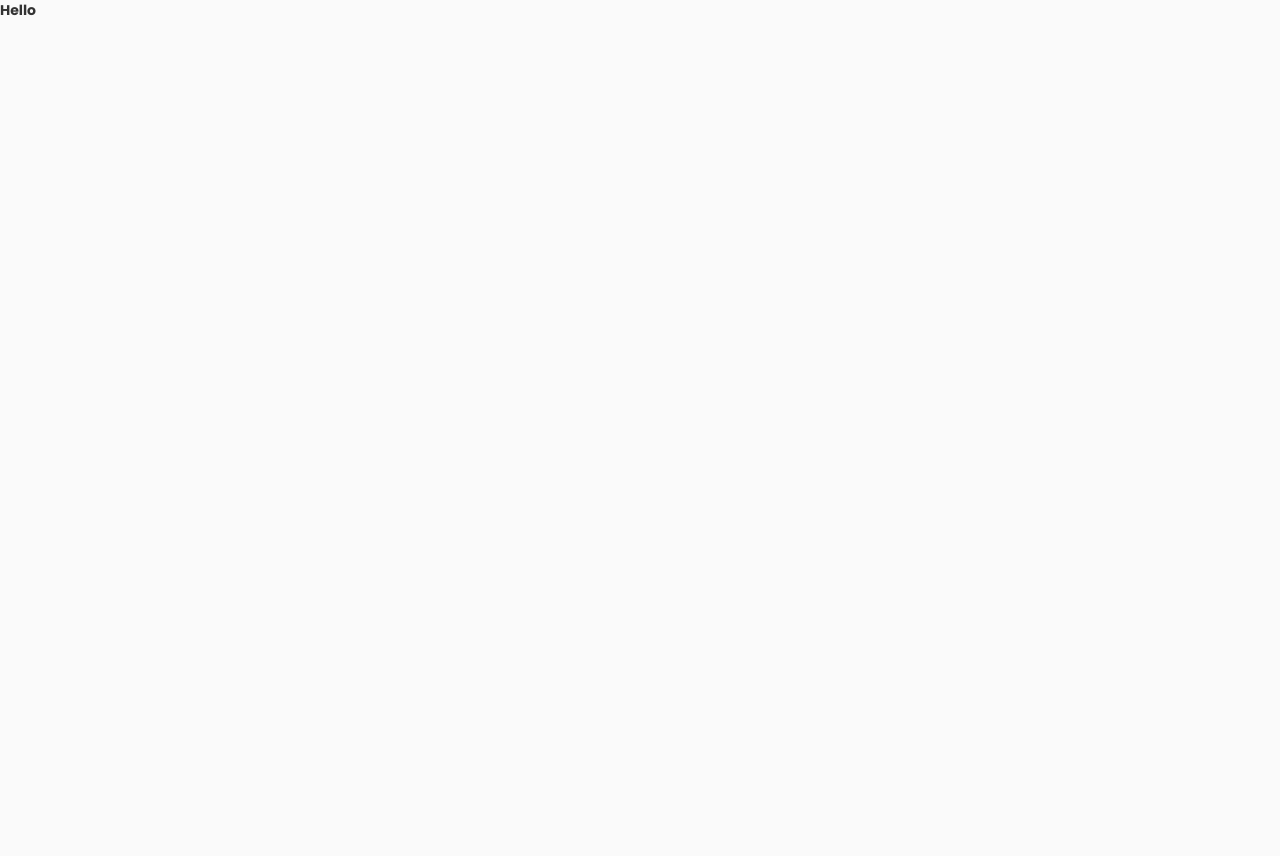
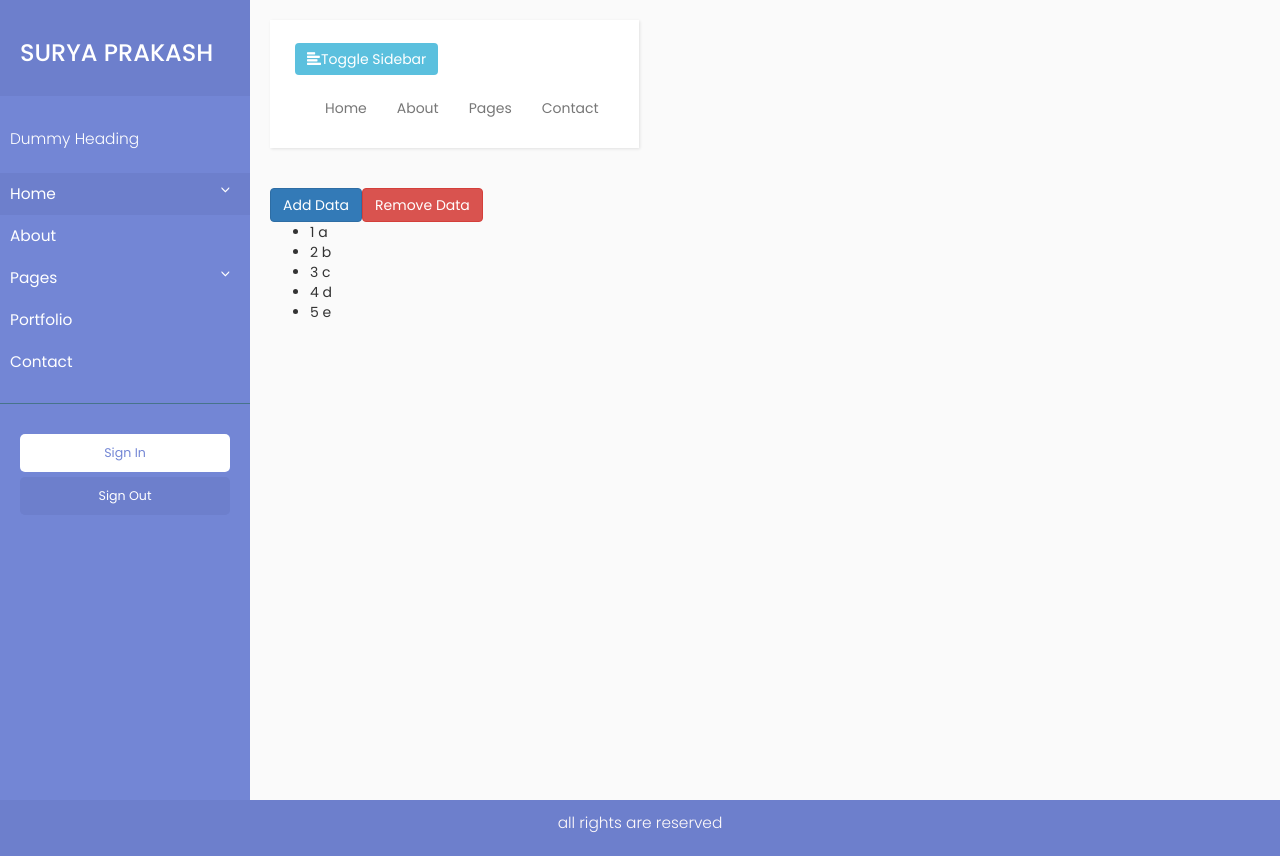
Before and after one commit to suryabogadhi/angular0.2, an Angular app: page / in a window 1280 px wide. Before the commit the page ends 800 px from the top, so only its background shows below. Built offline with nearby package versions, Linux system fonts and the light colour scheme.

Commit message:
services basics

```diff
--- a/src/app/app.component.html
+++ b/src/app/app.component.html
@@ -6,21 +6,25 @@
   <!-- Page Content Holder -->
   <div id="content">
     <app-header></app-header>
-    <app-directives></app-directives>
+    <!--<app-directives></app-directives>-->
     <!--<app-register (addingStudent)="mainFuncAddStudent($event)"></app-register>-->
     <!--<app-localref (addingStudent)="mainFuncAddStudent($event)"></app-localref>-->
 
     <!--<app-list [students]="studentList"></app-list>-->
     <!--<app-body></app-body>-->
     <!--<app-interfaces [studentint]="studentList"></app-interfaces>-->
-    <div appCustom class="adsdsd" [suryacolor]="'#521df4'" [suryafontcolor]="'#FFAA55'" >This is my <br> Div</div>
-    <div appCustom  [suryacolor]="'#52aaf6'" [suryafontcolor]="'#FF8855'">This is my <br> Div</div>
-    <div appCustom class="adsdsd" [suryacolor]="'#521df4'" [suryafontcolor]="'#FFAA55'" >This is my <br> Div</div>
-    <div appCustom  [suryacolor]="'#52aaf6'" [suryafontcolor]="'#FF8855'">This is my <br> Div</div>
-    <div appCustom class="adsdsd" [suryacolor]="'#521df4'" [suryafontcolor]="'#FFAA55'" >This is my <br> Div</div>
-    <div appCustom  [suryacolor]="'#52aaf6'" [suryafontcolor]="'#FF8855'">This is my <br> Div</div>
-    <div appCustom class="adsdsd" [suryacolor]="'#521df4'" [suryafontcolor]="'#FFAA55'" >This is my <br> Div</div>
-    <div appCustom  [suryacolor]="'#52aaf6'" [suryafontcolor]="'#FF8855'">This is my <br> Div</div>
+    <!--<div appCustom class="adsdsd" [suryacolor]="'#521df4'" [suryafontcolor]="'#FFAA55'" >This is my <br> Div</div>-->
+    <!--<div appCustom  [suryacolor]="'#52aaf6'" [suryafontcolor]="'#FF8855'">This is my <br> Div</div>-->
+    <!--<div appCustom class="adsdsd" [suryacolor]="'#521df4'" [suryafontcolor]="'#FFAA55'" >This is my <br> Div</div>-->
+    <!--<div appCustom  [suryacolor]="'#52aaf6'" [suryafontcolor]="'#FF8855'">This is my <br> Div</div>-->
+    <!--<div appCustom class="adsdsd" [suryacolor]="'#521df4'" [suryafontcolor]="'#FFAA55'" >This is my <br> Div</div>-->
+    <!--<div appCustom  [suryacolor]="'#52aaf6'" [suryafontcolor]="'#FF8855'">This is my <br> Div</div>-->
+    <!--<div appCustom class="adsdsd" [suryacolor]="'#521df4'" [suryafontcolor]="'#FFAA55'" >This is my <br> Div</div>-->
+    <!--<div appCustom  [suryacolor]="'#52aaf6'" [suryafontcolor]="'#FF8855'">This is my <br> Div</div>-->
+
+
+    <app-servcompin></app-servcompin>
+    <app-servcompout></app-servcompout>
   </div>
 </div>
 
--- a/src/app/app.component.ts
+++ b/src/app/app.component.ts
@@ -1,10 +1,11 @@
 import { Component } from '@angular/core';
+import {ServiceService} from "./service.service";
 
 @Component({
   selector: 'app-root',
-  //templateUrl: './app.component.html',
-  template:`<b>Hello</b>`,
-  styleUrls: ['./app.component.css']
+  templateUrl: './app.component.html',
+  styleUrls: ['./app.component.css'],
+  providers:[ServiceService]
 })
 export class AppComponent {
   studentList = [
@@ -13,6 +14,10 @@ export class AppComponent {
     {name:"Raj",email:"raj@gmail.com",age:23,phone:7908035150}
   ];
 
+  constructor(private dataServ: ServiceService){
+
+  }
+
   mainFuncAddStudent(data){
     this.studentList.push(data);
   }
--- a/src/app/app.module.ts
+++ b/src/app/app.module.ts
@@ -15,6 +15,8 @@ import { LocalrefComponent } from './localref/localref.component';
 import { InterfacesComponent } from './interfaces/interfaces.component';
 import { DirectivesComponent } from './directives/directives.component';
 import { CustomDirective } from './custom.directive';
+import { ServcompinComponent } from './servcompin/servcompin.component';
+import { ServcompoutComponent } from './servcompout/servcompout.component';
 
 
 @NgModule({
@@ -31,7 +33,9 @@ import { CustomDirective } from './custom.directive';
     LocalrefComponent,
     InterfacesComponent,
     DirectivesComponent,
-    CustomDirective
+    CustomDirective,
+    ServcompinComponent,
+    ServcompoutComponent
   ],
   imports: [
     BrowserModule,
--- /dev/null
+++ b/src/app/servcompin/servcompin.component.html
@@ -0,0 +1,2 @@
+<button (click)="addData()" class="btn btn-primary">Add Data</button>
+<button (click)="remData()" class="btn btn-danger">Remove Data</button>
--- /dev/null
+++ b/src/app/servcompin/servcompin.component.ts
@@ -0,0 +1,24 @@
+import { Component, OnInit } from '@angular/core';
+import {ServiceService} from "../service.service";
+
+@Component({
+  selector: 'app-servcompin',
+  templateUrl: './servcompin.component.html'
+})
+export class ServcompinComponent implements OnInit {
+
+  constructor(private inpServ: ServiceService) { }
+
+  ngOnInit() {
+  }
+
+  addData(){
+    this.inpServ.addDataList("hjsgdjsd");
+  }
+
+  remData(){
+      this.inpServ.remDataList();
+  }
+
+
+}
--- /dev/null
+++ b/src/app/servcompout/servcompout.component.html
@@ -0,0 +1,5 @@
+<ul>
+  <li *ngFor="let data of myData; let i = index">
+    {{i+1}} {{data}}
+  </li>
+</ul>
--- /dev/null
+++ b/src/app/servcompout/servcompout.component.ts
@@ -0,0 +1,16 @@
+import { Component, OnInit } from '@angular/core';
+import {ServiceService} from "../service.service";
+
+@Component({
+  selector: 'app-servcompout',
+  templateUrl: './servcompout.component.html'
+})
+export class ServcompoutComponent implements OnInit {
+  myData = [];
+  constructor(private outServ: ServiceService) { }
+
+  ngOnInit() {
+    this.myData = this.outServ.dataList;
+  }
+
+}
--- /dev/null
+++ b/src/app/service.service.ts
@@ -0,0 +1,16 @@
+import { Injectable } from '@angular/core';
+
+@Injectable()
+export class ServiceService {
+  dataList = ['a','b','c','d','e'];
+  constructor() { }
+
+  addDataList(newVal){
+    this.dataList.push(newVal);
+  }
+
+  remDataList(){
+    this.dataList.pop();
+  }
+
+}
```
